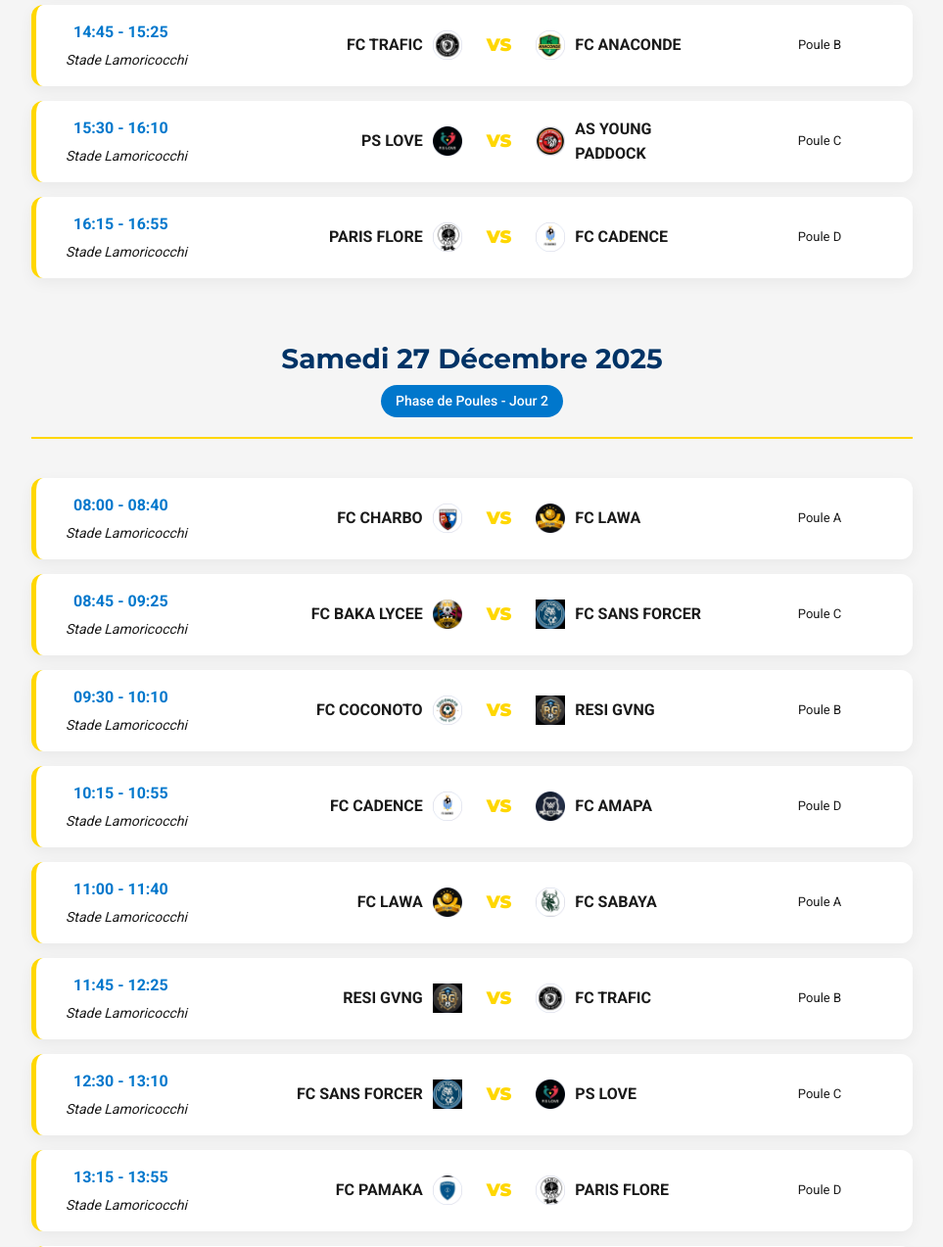
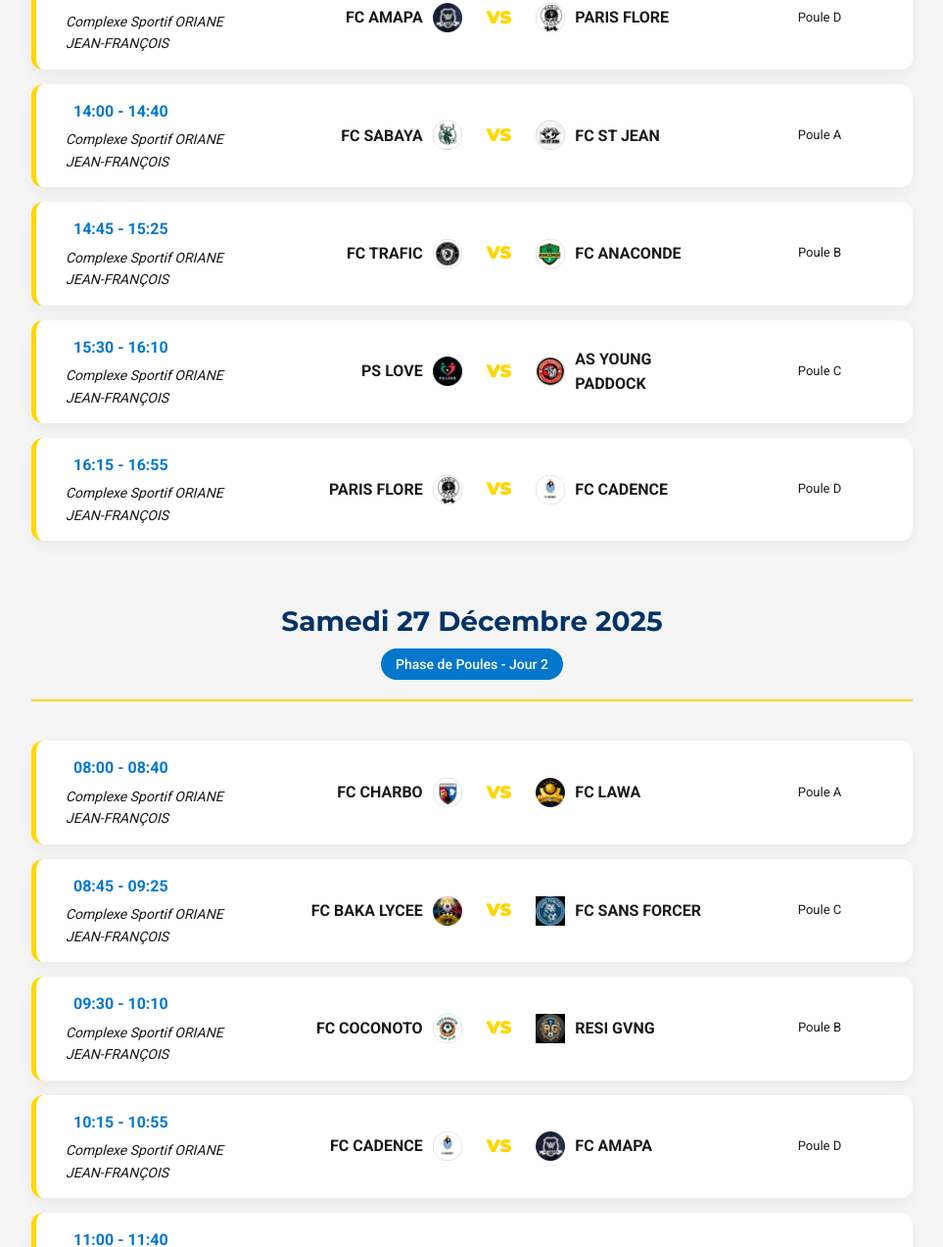
Before and after one commit to rjamesjls/guyanevents, a plain HTML site: page calendar.html in a window 1280 px wide. Shown: the part 1527-2800 px from the top of the page at 98% size, without its empty margins (158-1121 px from the left). Drawn offline with Linux system fonts and the light colour scheme.

Commit message:
update: change tournament location in calendar.html

```diff
--- a/calendar.html
+++ b/calendar.html
@@ -95,7 +95,7 @@
                     <div class="match-card">
                         <div class="match-meta">
                             <span class="match-time"><i class="fas fa-clock"></i> 08:00 - 08:40</span>
-                            <span class="match-location">Stade Lamoricocchi</span>
+                            <span class="match-location">Complexe Sportif ORIANE JEAN-FRANÇOIS</span>
                         </div>
                         <div class="match-teams">
                             <div class="match-team home">
@@ -115,7 +115,7 @@
                     <div class="match-card">
                         <div class="match-meta">
                             <span class="match-time"><i class="fas fa-clock"></i> 08:45 - 09:25</span>
-                            <span class="match-location">Stade Lamoricocchi</span>
+                            <span class="match-location">Complexe Sportif ORIANE JEAN-FRANÇOIS</span>
                         </div>
                         <div class="match-teams">
                             <div class="match-team home">
@@ -135,7 +135,7 @@
                     <div class="match-card">
                         <div class="match-meta">
                             <span class="match-time"><i class="fas fa-clock"></i> 09:30 - 10:10</span>
-                            <span class="match-location">Stade Lamoricocchi</span>
+                            <span class="match-location">Complexe Sportif ORIANE JEAN-FRANÇOIS</span>
                         </div>
                         <div class="match-teams">
                             <div class="match-team home">
@@ -155,7 +155,7 @@
                     <div class="match-card">
                         <div class="match-meta">
                             <span class="match-time"><i class="fas fa-clock"></i> 10:15 - 10:55</span>
-                            <span class="match-location">Stade Lamoricocchi</span>
+                            <span class="match-location">Complexe Sportif ORIANE JEAN-FRANÇOIS</span>
                         </div>
                         <div class="match-teams">
                             <div class="match-team home">
@@ -175,7 +175,7 @@
                     <div class="match-card">
                         <div class="match-meta">
                             <span class="match-time"><i class="fas fa-clock"></i> 11:00 - 11:40</span>
-                            <span class="match-location">Stade Lamoricocchi</span>
+                            <span class="match-location">Complexe Sportif ORIANE JEAN-FRANÇOIS</span>
                         </div>
                         <div class="match-teams">
                             <div class="match-team home">
@@ -195,7 +195,7 @@
                     <div class="match-card">
                         <div class="match-meta">
                             <span class="match-time"><i class="fas fa-clock"></i> 11:45 - 12:25</span>
-                            <span class="match-location">Stade Lamoricocchi</span>
+                            <span class="match-location">Complexe Sportif ORIANE JEAN-FRANÇOIS</span>
                         </div>
                         <div class="match-teams">
                             <div class="match-team home">
@@ -215,7 +215,7 @@
                     <div class="match-card">
                         <div class="match-meta">
                             <span class="match-time"><i class="fas fa-clock"></i> 12:30 - 13:10</span>
-                            <span class="match-location">Stade Lamoricocchi</span>
+                            <span class="match-location">Complexe Sportif ORIANE JEAN-FRANÇOIS</span>
                         </div>
                         <div class="match-teams">
                             <div class="match-team home">
@@ -235,7 +235,7 @@
                     <div class="match-card">
                         <div class="match-meta">
                             <span class="match-time"><i class="fas fa-clock"></i> 13:15 - 13:55</span>
-                            <span class="match-location">Stade Lamoricocchi</span>
+                            <span class="match-location">Complexe Sportif ORIANE JEAN-FRANÇOIS</span>
                         </div>
                         <div class="match-teams">
                             <div class="match-team home">
@@ -255,7 +255,7 @@
                     <div class="match-card">
                         <div class="match-meta">
                             <span class="match-time"><i class="fas fa-clock"></i> 14:00 - 14:40</span>
-                            <span class="match-location">Stade Lamoricocchi</span>
+                            <span class="match-location">Complexe Sportif ORIANE JEAN-FRANÇOIS</span>
                         </div>
                         <div class="match-teams">
                             <div class="match-team home">
@@ -275,7 +275,7 @@
                     <div class="match-card">
                         <div class="match-meta">
                             <span class="match-time"><i class="fas fa-clock"></i> 14:45 - 15:25</span>
-                            <span class="match-location">Stade Lamoricocchi</span>
+                            <span class="match-location">Complexe Sportif ORIANE JEAN-FRANÇOIS</span>
                         </div>
                         <div class="match-teams">
                             <div class="match-team home">
@@ -295,7 +295,7 @@
                     <div class="match-card">
                         <div class="match-meta">
                             <span class="match-time"><i class="fas fa-clock"></i> 15:30 - 16:10</span>
-                            <span class="match-location">Stade Lamoricocchi</span>
+                            <span class="match-location">Complexe Sportif ORIANE JEAN-FRANÇOIS</span>
                         </div>
                         <div class="match-teams">
                             <div class="match-team home">
@@ -315,7 +315,7 @@
                     <div class="match-card">
                         <div class="match-meta">
                             <span class="match-time"><i class="fas fa-clock"></i> 16:15 - 16:55</span>
-                            <span class="match-location">Stade Lamoricocchi</span>
+                            <span class="match-location">Complexe Sportif ORIANE JEAN-FRANÇOIS</span>
                         </div>
                         <div class="match-teams">
                             <div class="match-team home">
@@ -345,7 +345,7 @@
                     <div class="match-card">
                         <div class="match-meta">
                             <span class="match-time"><i class="fas fa-clock"></i> 08:00 - 08:40</span>
-                            <span class="match-location">Stade Lamoricocchi</span>
+                            <span class="match-location">Complexe Sportif ORIANE JEAN-FRANÇOIS</span>
                         </div>
                         <div class="match-teams">
                             <div class="match-team home">
@@ -365,7 +365,7 @@
                     <div class="match-card">
                         <div class="match-meta">
                             <span class="match-time"><i class="fas fa-clock"></i> 08:45 - 09:25</span>
-                            <span class="match-location">Stade Lamoricocchi</span>
+                            <span class="match-location">Complexe Sportif ORIANE JEAN-FRANÇOIS</span>
                         </div>
                         <div class="match-teams">
                             <div class="match-team home">
@@ -385,7 +385,7 @@
                     <div class="match-card">
                         <div class="match-meta">
                             <span class="match-time"><i class="fas fa-clock"></i> 09:30 - 10:10</span>
-                            <span class="match-location">Stade Lamoricocchi</span>
+                            <span class="match-location">Complexe Sportif ORIANE JEAN-FRANÇOIS</span>
                         </div>
                         <div class="match-teams">
                             <div class="match-team home">
@@ -405,7 +405,7 @@
                     <div class="match-card">
                         <div class="match-meta">
                             <span class="match-time"><i class="fas fa-clock"></i> 10:15 - 10:55</span>
-                            <span class="match-location">Stade Lamoricocchi</span>
+                            <span class="match-location">Complexe Sportif ORIANE JEAN-FRANÇOIS</span>
                         </div>
                         <div class="match-teams">
                             <div class="match-team home">
@@ -425,7 +425,7 @@
                     <div class="match-card">
                         <div class="match-meta">
                             <span class="match-time"><i class="fas fa-clock"></i> 11:00 - 11:40</span>
-                            <span class="match-location">Stade Lamoricocchi</span>
+                            <span class="match-location">Complexe Sportif ORIANE JEAN-FRANÇOIS</span>
                         </div>
                         <div class="match-teams">
                             <div class="match-team home">
@@ -445,7 +445,7 @@
                     <div class="match-card">
                         <div class="match-meta">
                             <span class="match-time"><i class="fas fa-clock"></i> 11:45 - 12:25</span>
-                            <span class="match-location">Stade Lamoricocchi</span>
+                            <span class="match-location">Complexe Sportif ORIANE JEAN-FRANÇOIS</span>
                         </div>
                         <div class="match-teams">
                             <div class="match-team home">
@@ -465,7 +465,7 @@
                     <div class="match-card">
                         <div class="match-meta">
                             <span class="match-time"><i class="fas fa-clock"></i> 12:30 - 13:10</span>
-                            <span class="match-location">Stade Lamoricocchi</span>
+                            <span class="match-location">Complexe Sportif ORIANE JEAN-FRANÇOIS</span>
                         </div>
                         <div class="match-teams">
                             <div class="match-team home">
@@ -485,7 +485,7 @@
                     <div class="match-card">
                         <div class="match-meta">
                             <span class="match-time"><i class="fas fa-clock"></i> 13:15 - 13:55</span>
-                            <span class="match-location">Stade Lamoricocchi</span>
+                            <span class="match-location">Complexe Sportif ORIANE JEAN-FRANÇOIS</span>
                         </div>
                         <div class="match-teams">
                             <div class="match-team home">
@@ -505,7 +505,7 @@
                     <div class="match-card">
                         <div class="match-meta">
                             <span class="match-time"><i class="fas fa-clock"></i> 14:00 - 14:40</span>
-                            <span class="match-location">Stade Lamoricocchi</span>
+                            <span class="match-location">Complexe Sportif ORIANE JEAN-FRANÇOIS</span>
                         </div>
                         <div class="match-teams">
                             <div class="match-team home">
@@ -525,7 +525,7 @@
                     <div class="match-card">
                         <div class="match-meta">
                             <span class="match-time"><i class="fas fa-clock"></i> 14:45 - 15:25</span>
-                            <span class="match-location">Stade Lamoricocchi</span>
+                            <span class="match-location">Complexe Sportif ORIANE JEAN-FRANÇOIS</span>
                         </div>
                         <div class="match-teams">
                             <div class="match-team home">
@@ -545,7 +545,7 @@
                     <div class="match-card">
                         <div class="match-meta">
                             <span class="match-time"><i class="fas fa-clock"></i> 15:30 - 16:10</span>
-                            <span class="match-location">Stade Lamoricocchi</span>
+                            <span class="match-location">Complexe Sportif ORIANE JEAN-FRANÇOIS</span>
                         </div>
                         <div class="match-teams">
                             <div class="match-team home">
@@ -565,7 +565,7 @@
                     <div class="match-card">
                         <div class="match-meta">
                             <span class="match-time"><i class="fas fa-clock"></i> 16:15 - 16:55</span>
-                            <span class="match-location">Stade Lamoricocchi</span>
+                            <span class="match-location">Complexe Sportif ORIANE JEAN-FRANÇOIS</span>
                         </div>
                         <div class="match-teams">
                             <div class="match-team home">
```
